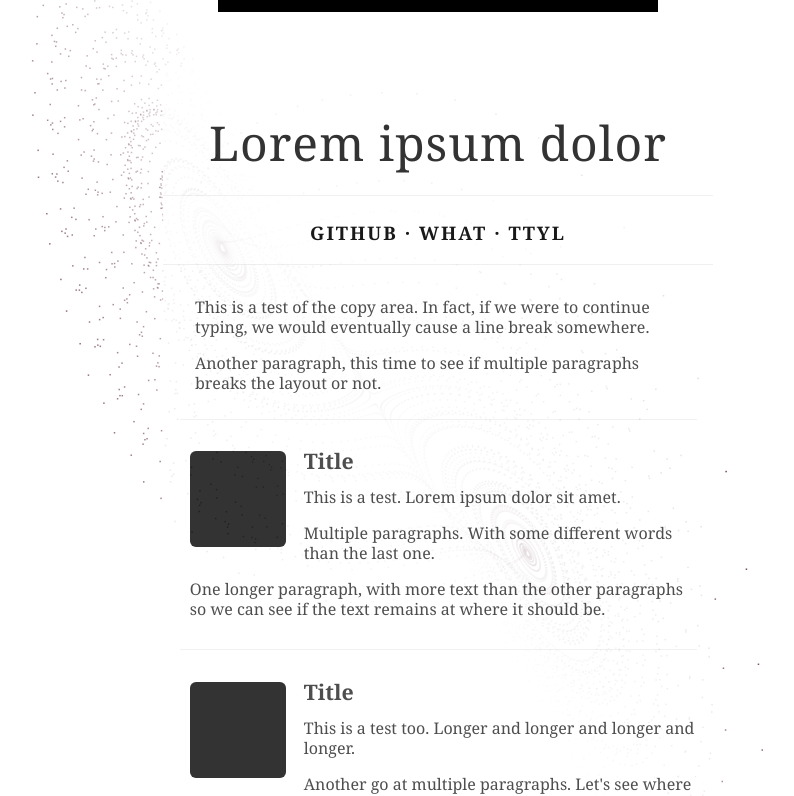
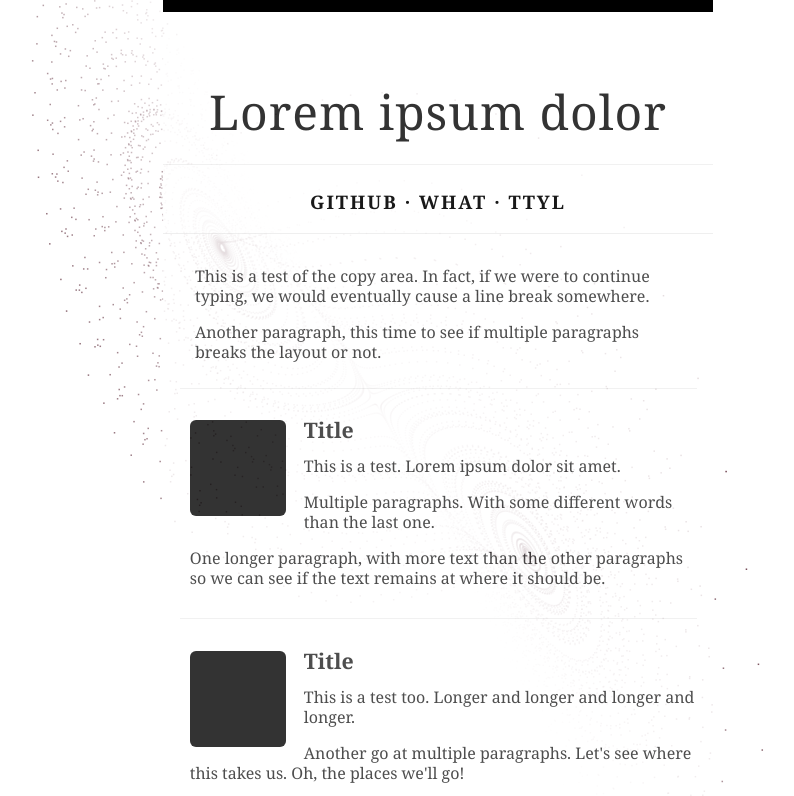
Before and after one commit to razh/about, a plain HTML site: page index.html in a window 1280 px wide. Shown: the top 796 px of the page, without its empty margins (202-996 px from the left). Drawn offline with Linux system fonts and the light colour scheme.

Commit message:
Extend bar to full-width.

```diff
--- a/css/about.css
+++ b/css/about.css
@@ -72,14 +72,13 @@ ul {
 
 .bar {
   background-color: #000;
-  width: 80%;
-  margin-left: 10%;
+  width: 100%;
   height: 12px;
-  margin-bottom: 10%;
+  margin-bottom: 24px;
 }
 
 .hero {
-  margin-bottom: 100px;
+  margin-bottom: 128px;
 }
 
 .hero .hero-top {
```
